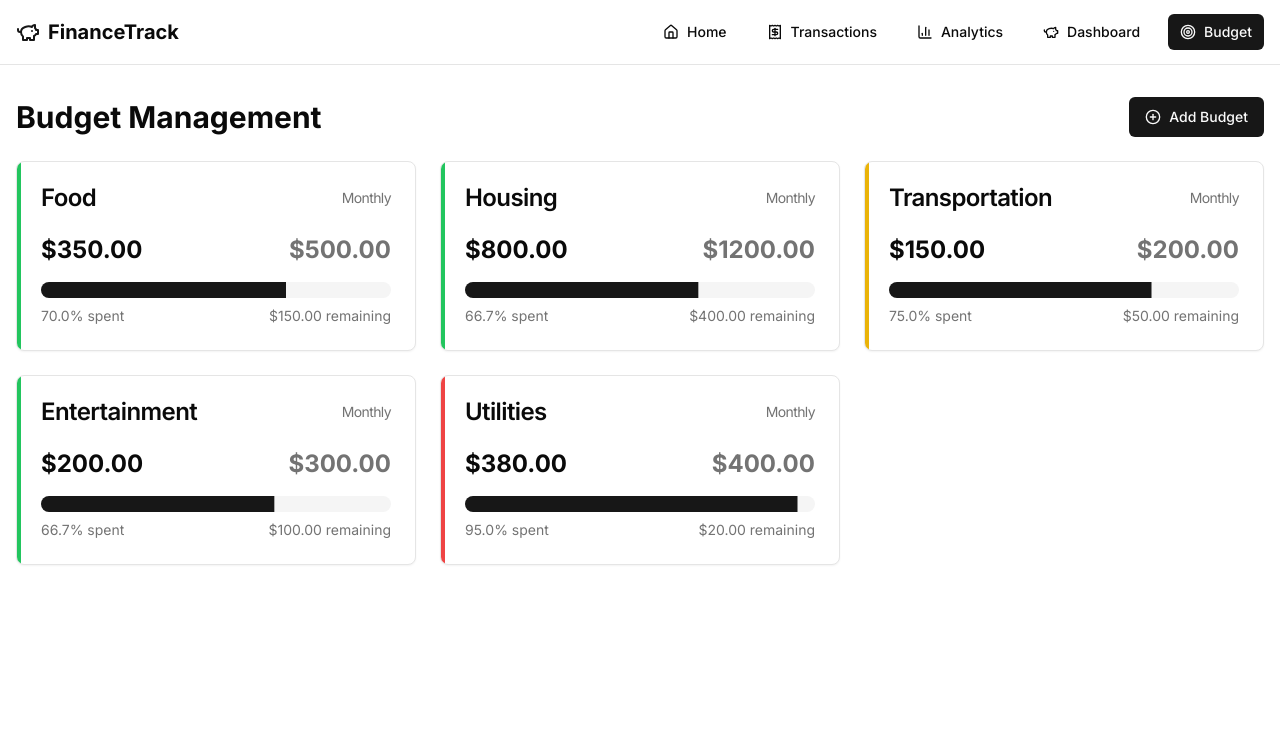
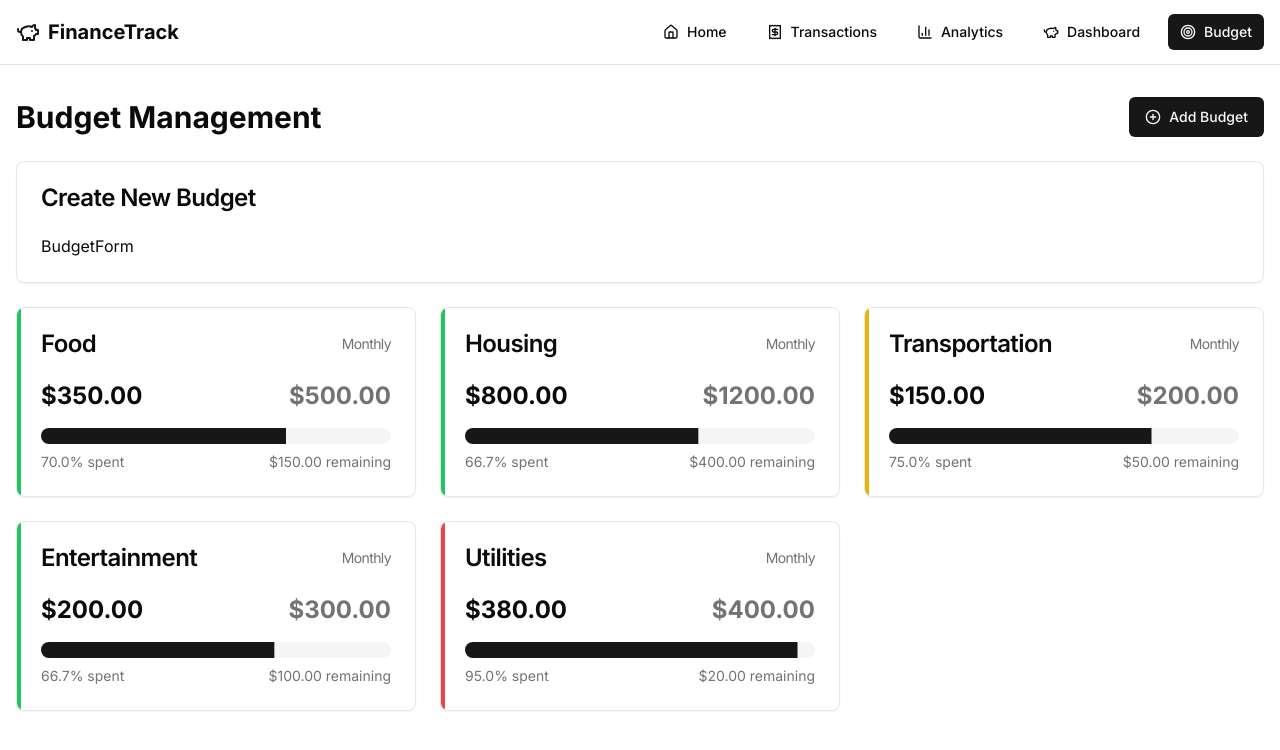
Before and after one commit to Rajdp-krmkr/financetrack, a Next.js app: page /budget in a window 1280 px wide. Both pictures are taken after a click on the button "Add Budget". Shown: the top 750 px of the page. Built offline with nearby package versions, Linux system fonts and the light colour scheme.

Commit message:
small commit

```diff
--- a/app/budget/page.jsx
+++ b/app/budget/page.jsx
@@ -1,14 +1,16 @@
 "use client";
+
+import { useState } from "react";
+import { Card, CardContent, CardHeader, CardTitle } from "@/components/ui/card";
+import { Progress } from "@/components/ui/progress";
+import BudgetForm from "@/components/BudgetForm";
+import { PlusCircle } from "lucide-react";
 import { Button } from "@/components/ui/button";
-import { PlusCircle } from "lucide-react";
-import React, { useState } from "react";
 
 //data
 import { getBudgets, updateBudget, getCategories } from "@/lib/data";
-import { Card, CardContent, CardHeader, CardTitle } from "@/components/ui/card";
-import { Progress } from "@/components/ui/progress";
 
-const Page = () => {
+const BudgetPage = () => {
   const [budgets, setBudgets] = useState(getBudgets());
   const [showForm, setShowForm] = useState(false);
   const categories = getCategories();
@@ -30,12 +32,27 @@ const Page = () => {
     <div className="space-y-6">
       <div className="flex justify-between items-center">
         <h1 className="text-3xl font-bold">Budget Management</h1>
-        <Button className="flex items-center">
+        <Button onClick={() => setShowForm(true)} className="flex items-center">
           <PlusCircle className="mr-2 h-4 w-4" />
           Add Budget
         </Button>
       </div>
+
       <div className="grid gap-6">
+        {showForm && (
+          <Card>
+            <CardHeader>
+              <CardTitle>Create New Budget</CardTitle>
+            </CardHeader>
+            <CardContent>
+              <BudgetForm
+                categories={categories}
+                onSubmit={handleUpdateBudget}
+              />
+            </CardContent>
+          </Card>
+        )}
+
         <div className="grid gap-6 md:grid-cols-2 lg:grid-cols-3">
           {budgets.map((budget) => {
             const percentage = (budget.actualSpent / budget.limit) * 100;
@@ -87,4 +104,4 @@ const Page = () => {
   );
 };
 
-export default Page;
+export default BudgetPage;
--- /dev/null
+++ b/components/BudgetForm.jsx
@@ -0,0 +1,9 @@
+import React from 'react'
+
+const BudgetForm = () => {
+  return (
+    <div>BudgetForm</div>
+  )
+}
+
+export default BudgetForm
```
